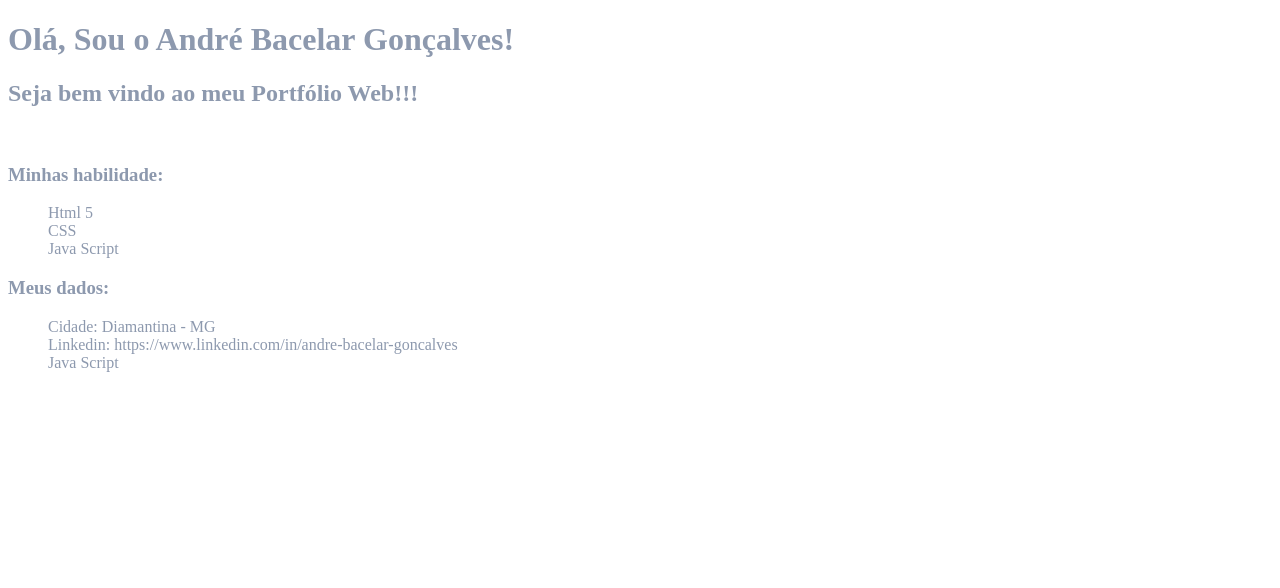
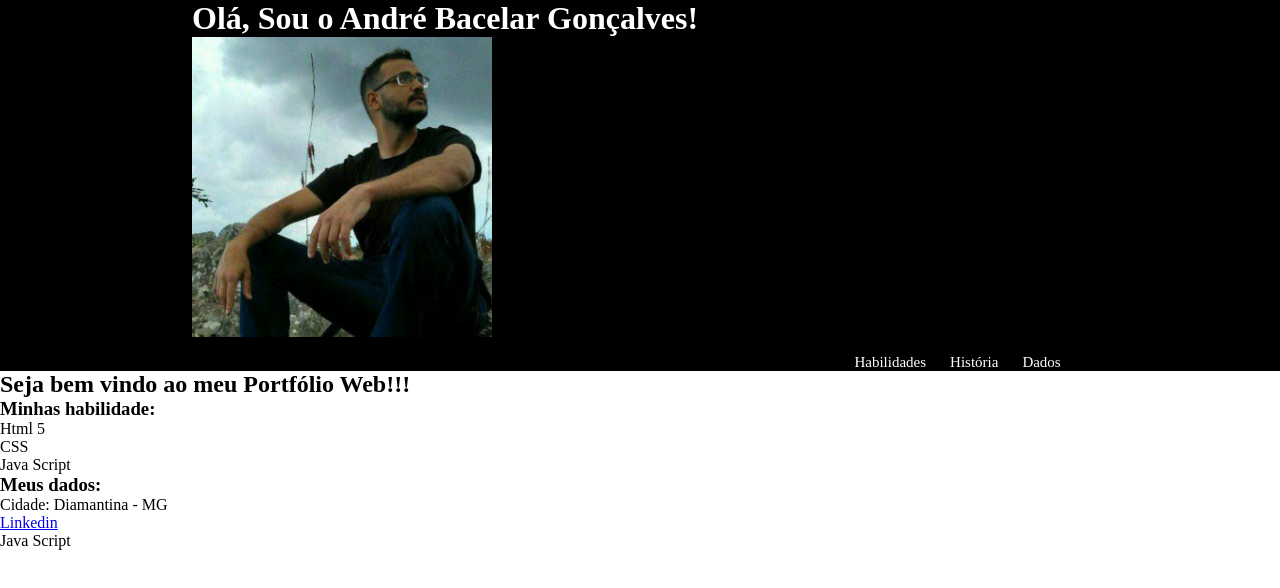
Before and after one commit to Andrebgsi/andrebgsi.github.io, a plain HTML site: page index.html in a window 1280 px wide. Drawn offline with Linux system fonts and the light colour scheme.

Commit message:
header adicionado

```diff
--- a/index.html
+++ b/index.html
@@ -4,26 +4,39 @@
     <meta charset="UTF-8">
     <meta http-equiv="X-UA-Compatible" content="IE=edge">
     <meta name="viewport" content="width=device-width, initial-scale=1.0">
+    <link rel="stylesheet" href="style.css">
     <title>Portfólio Web André Bacelar  - Tryber</title>
 </head>
-<body style="background-color: #FFFFFF;">
-    <div style="color:#8D99AE;">
-        <h1>Olá, Sou o André Bacelar Gonçalves!</h1>
+<body>
+    <div class="header-container">
+        <div class="header">
+            <h1>Olá, Sou o André Bacelar Gonçalves!</h1>
+            <img src="img/photo.jpg" alt="foto">
+            <ul>
+                <li>Habilidades</li>
+                <li>História</li>
+                <li>Dados</li>
+            </ul>
+        </div>
+    </div>
+
+    <div>
         <h2>Seja bem vindo ao meu Portfólio Web!!!</h2>
-        <br>
-        <h3>Minhas habilidade:</h3>
+        <div>
+            <h3>Minhas habilidade:</h3>
             <ul>
-                <il>Html 5</il><br>
-                <il>CSS </il><br>
-                <il>Java Script</il><br>
+                <li>Html 5</li>
+                <li>CSS </li>
+                <li>Java Script</li>
             </ul>
 
         <h3>Meus dados:</h3>
         <ul>
-            <il>Cidade: Diamantina - MG</il><br>
-            <il>Linkedin: <a>https://www.linkedin.com/in/andre-bacelar-goncalves</a></il><br>
-            <il>Java Script</il><br>
+            <li>Cidade: Diamantina - MG</li>
+            <li><a href="https://www.linkedin.com/in/andre-bacelar-goncalves" >Linkedin</a></li>
+            <li>Java Script</li>
         </ul>
+        </div>
     </div>
 </body>
 </html>
--- /dev/null
+++ b/style.css
@@ -0,0 +1,34 @@
+* {
+    margin: 0;
+    padding: 0;
+}
+
+.header-container {
+    background-color: #000;
+    color: white;
+    width: 100%;
+}
+
+.header {
+    background-color: black;
+    color: white;
+    width: 70%;
+    margin: auto;
+}
+
+.header img {
+    width: 300px;
+    margin-bottom: 30px;
+}
+
+.header ul {
+    display: inline-block;
+    padding-left: 40%;
+}
+
+.header li {
+    display: inline-block;
+    padding-right: 20px;
+    font-size: 15px;
+    text-align: center;
+}
```
Also changed, not shown: img/photo.jpg (added).
